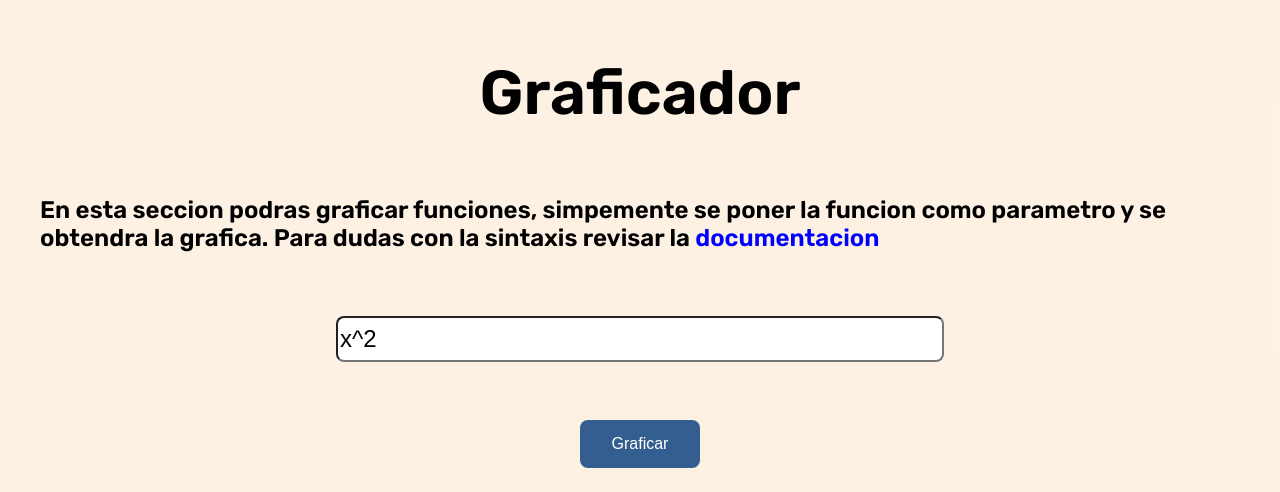
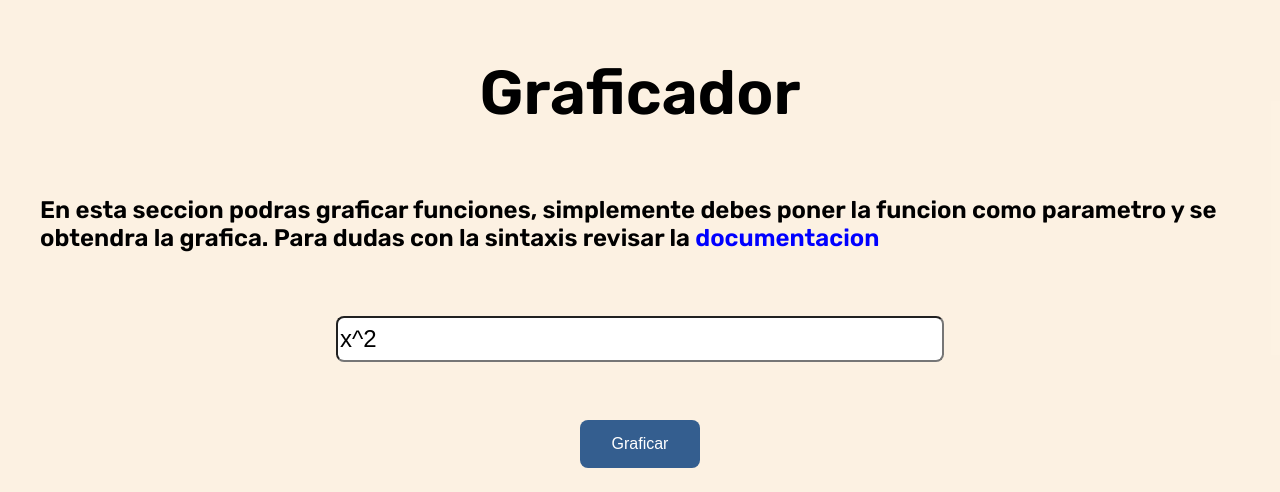
Before and after one commit to Bakuraza1/Klein, a Django app: page /graficador/ in a window 1280 px wide. Shown: the part 154-646 px from the top of the page. Run offline with Django 4.2, Linux system fonts and the light colour scheme; some libraries are stand-ins or nearby versions.

Commit message:
Correcciones de ortografia

```diff
--- a/M/templates/graficador.html
+++ b/M/templates/graficador.html
@@ -6,7 +6,7 @@
     <div id="Graficador">
     <h1 id="G-title">Graficador</h1>
     <div id="G-text-container">
-    <p id="G-text"> En esta seccion podras graficar funciones, simpemente se poner la funcion como parametro y se obtendra la grafica. Para dudas con la sintaxis revisar
+    <p id="G-text"> En esta seccion podras graficar funciones, simplemente debes poner la funcion como parametro y se obtendra la grafica. Para dudas con la sintaxis revisar
         la <a style="color:blue" href="https://mauriciopoppe.github.io/function-plot/">documentacion </a>
     </p>
     </div>
```
